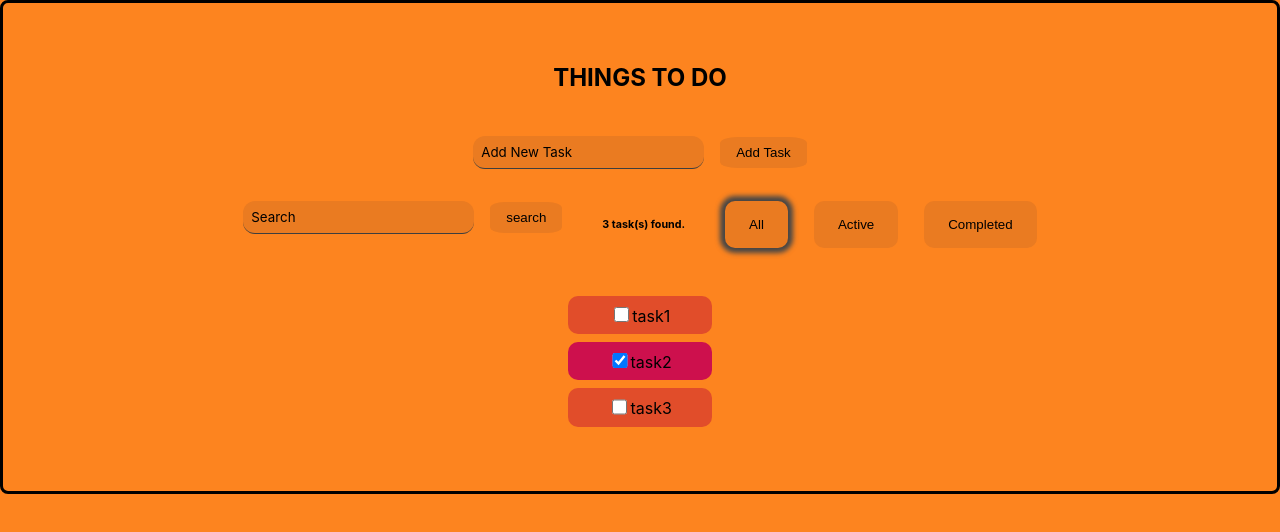
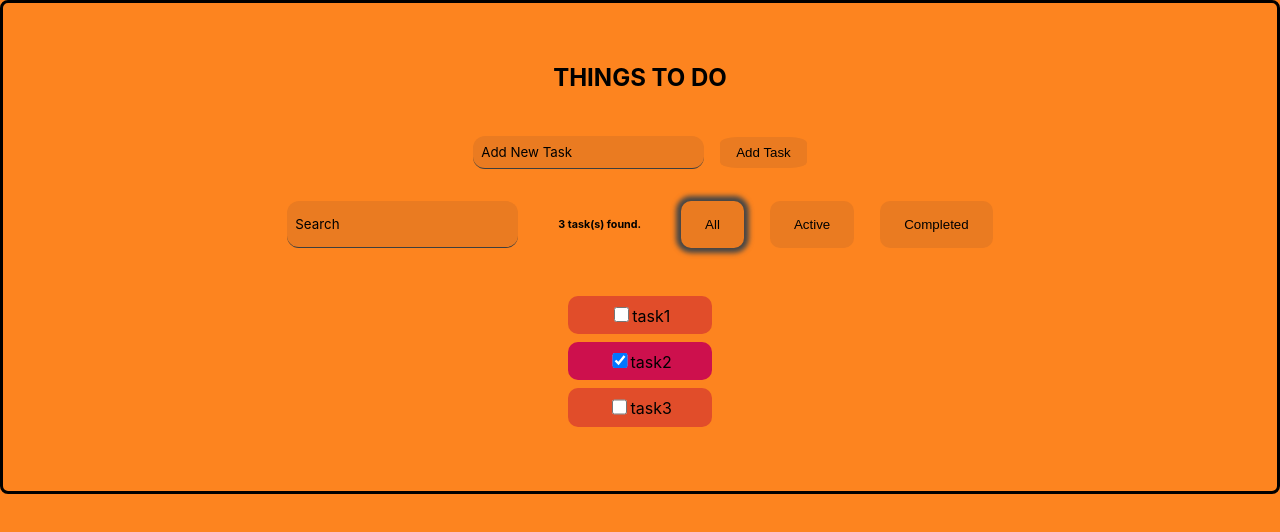
Before and after one commit to berkayalparslan/todo-app-react, a React (Create React App) app: page / in a window 1280 px wide. Shown: the top 532 px of the page. Built offline with nearby package versions, Linux system fonts and the light colour scheme.

Commit message:
added search by title func

```diff
--- a/src/App.js
+++ b/src/App.js
@@ -30,6 +30,7 @@ function App() {
     {id:3, name: 'Completed', active:false}]);
 
   const [currentFilterId, setCurrentFilter] = useState(1);
+  const [currentlySearchedPhrase, setSearchPhrase] = useState('');
 
   const addTask = (task) => {
     task.id = tasks.length + 1;
@@ -52,13 +53,17 @@ function App() {
     setFilters(filters.map(filter => filter.id === id ? {...filter, active: !filter.active} : filter ));
   }
 
+  const onSearchPhraseSet = (searchPhrase) => {
+    setSearchPhrase(searchPhrase);
+  }
+
   return (
     <div className="App">
       <Header/>
       <AddTask onAdd={addTask}/>
 
-      <Navbar tasksCount={tasks.length} filters={filters} onFilterSelect={filterTasks}/>
-      <TasksList currentFilterId={currentFilterId} tasks={tasks} onCheckboxClick={onCheckboxClick}/>
+      <Navbar tasksCount={tasks.length} filters={filters} onFilterSelect={filterTasks} onSearchPhraseSet={onSearchPhraseSet}/>
+      <TasksList currentFilterId={currentFilterId} currentSearchPhrase={currentlySearchedPhrase} tasks={tasks} onCheckboxClick={onCheckboxClick}/>
       {/* <Footer/> */}
     </div>
   );
--- a/src/components/Navbar.js
+++ b/src/components/Navbar.js
@@ -1,13 +1,10 @@
-import React from 'react'
+import React, { useState } from 'react'
 import { FilterButton } from './FilterButton'
 
-export const Navbar = ({filters, onFilterSelect, tasksCount}) => {
+export const Navbar = ({filters, onFilterSelect, tasksCount, onSearchPhraseSet}) => {
   return (
     <div id='navbar'>
-        <form action="">
-        <input type="text" name="" id="" placeholder='Search'/>
-        <input type="submit" value="search" className='btn'/>
-        </form>
+        <input type="text" onChange={(e) => onSearchPhraseSet(e.target.value)} placeholder='Search'/>
         <h6>{tasksCount} task(s) found.</h6>
 
         <div id='filters'>
--- a/src/components/TasksList.js
+++ b/src/components/TasksList.js
@@ -1,14 +1,30 @@
 import React from 'react'
 import { Task } from './Task'
 
-export const TasksList = ({tasks, currentFilterId, onCheckboxClick}) => {
-  return (
-    <ul>
+export const TasksList = ({tasks, currentFilterId, currentSearchPhrase, onCheckboxClick}) => {
+
+  if(currentSearchPhrase){
+    return (
+      <ul>
+        {tasks.map((task) => (currentFilterId === 1 || //all tasks
+          (currentFilterId === 2 && !task.completed) || //active tasks
+          (currentFilterId === 3 && task.completed)) // completed tasks
+          ? currentSearchPhrase ? task.title.includes(currentSearchPhrase) ?
+          <Task key={task.id} task={task} onCheckboxClick={onCheckboxClick} /> : '' : '' : ''
+         )}
+      </ul>
+    )
+  }
+  else{
+    return(<ul>
       {tasks.map((task) => (currentFilterId === 1 || //all tasks
         (currentFilterId === 2 && !task.completed) || //active tasks
-        (currentFilterId === 3 && task.completed)) ?
+        (currentFilterId === 3 && task.completed)) // completed tasks
+        ?
         <Task key={task.id} task={task} onCheckboxClick={onCheckboxClick} /> : ''
        )}
-    </ul>
-  )
+    </ul>)
+
+  }
+
 }
```
